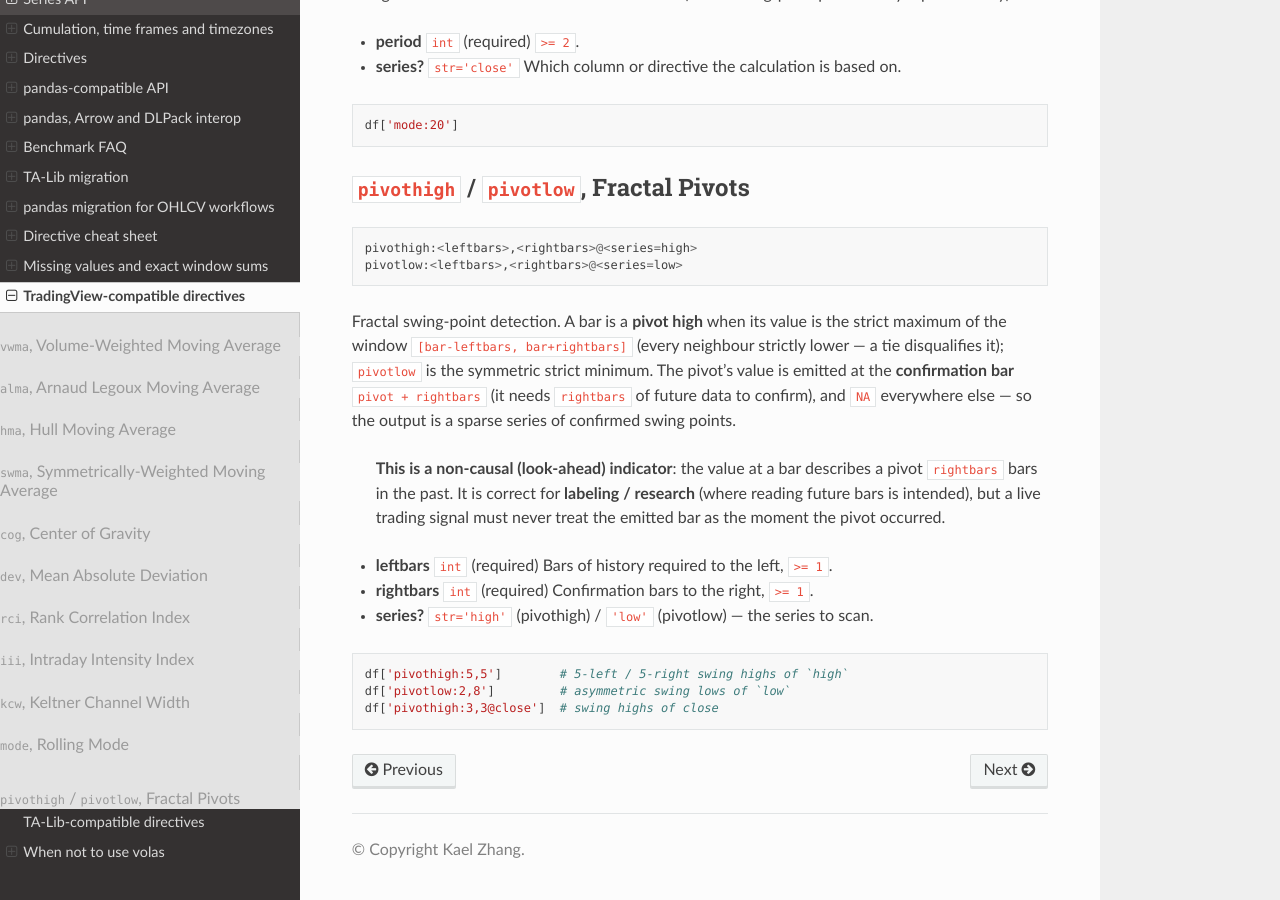
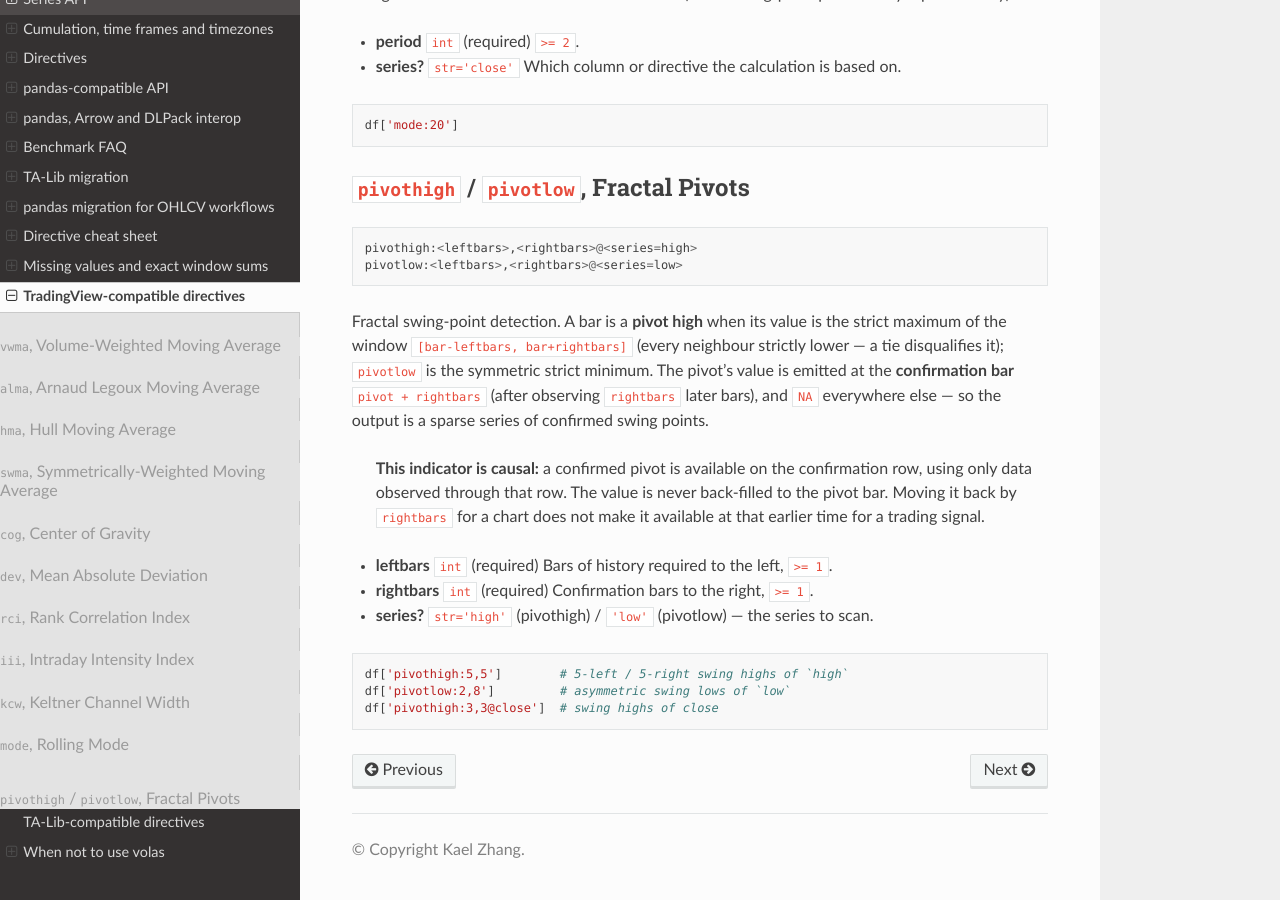
Before and after one commit to kaelzhang/volas, a Sphinx documentation site: the page built from docs/indicators-tradingview.md, in a window 1280 px wide and 900 px high, scrolled down 3813 px. Built offline with Sphinx 7.4.7 and the Read the Docs theme 3.1.0, drawn with Linux system fonts in a browser that asks for light colours.

Commit message:
docs(compute): describe pivots as causal confirmed outputs

```diff
--- a/docs/indicators-tradingview.md
+++ b/docs/indicators-tradingview.md
@@ -197,13 +197,13 @@ Fractal swing-point detection. A bar is a **pivot high** when its value is the
 strict maximum of the window `[bar-leftbars, bar+rightbars]` (every neighbour
 strictly lower — a tie disqualifies it); `pivotlow` is the symmetric strict
 minimum. The pivot's value is emitted at the **confirmation bar**
-`pivot + rightbars` (it needs `rightbars` of future data to confirm), and `NA`
+`pivot + rightbars` (after observing `rightbars` later bars), and `NA`
 everywhere else — so the output is a sparse series of confirmed swing points.
 
-> **This is a non-causal (look-ahead) indicator**: the value at a bar describes
-> a pivot `rightbars` bars in the past. It is correct for **labeling / research**
-> (where reading future bars is intended), but a live trading signal must never
-> treat the emitted bar as the moment the pivot occurred.
+> **This indicator is causal:** a confirmed pivot is available on the confirmation
+> row, using only data observed through that row. The value is never back-filled
+> to the pivot bar. Moving it back by `rightbars` for a chart does not make it
+> available at that earlier time for a trading signal.
 
 - **leftbars** `int` (required) Bars of history required to the left, `>= 1`.
 - **rightbars** `int` (required) Confirmation bars to the right, `>= 1`.
```
Also changed, not shown: 2 other files.
